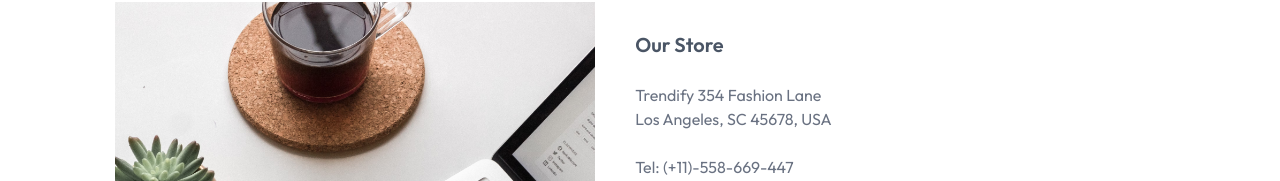
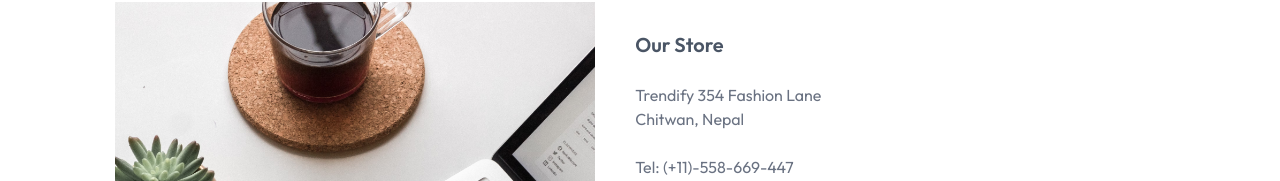
Before and after one commit to CdySirjan/Trendify, a React (Vite) app in the folder Client/: page /contact in a window 1280 px wide. Shown: the part 221-402 px from the top of the page. Built offline with nearby package versions, Linux system fonts and the light colour scheme.

Commit message:
contact section ui fixing

```diff
--- a/Client/src/pages/Contact.tsx
+++ b/Client/src/pages/Contact.tsx
@@ -22,7 +22,7 @@ const Contact: React.FC = () => {
           <p className="text-xl font-semibold text-gray-600">Our Store</p>
           <p className="text-gray-500">
             Trendify 354 Fashion Lane <br />
-            Los Angeles, SC 45678, USA
+            Chitwan, Nepal
           </p>
           <p className="text-gray-500">
             Tel: (+11)-558-669-447 <br />
```
